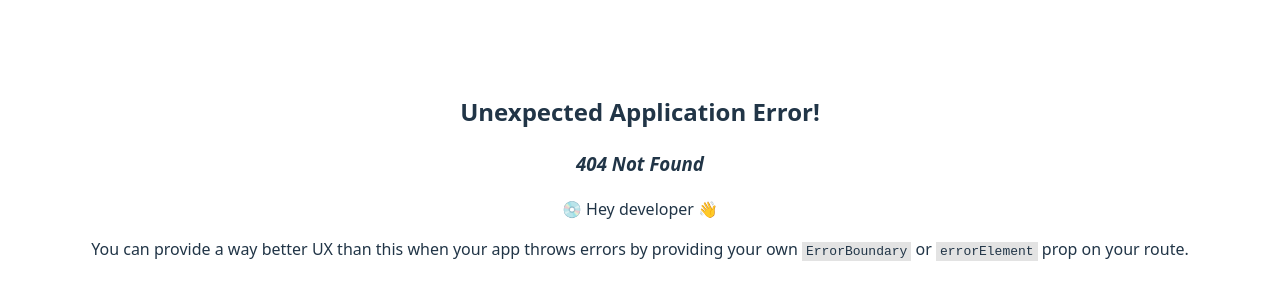
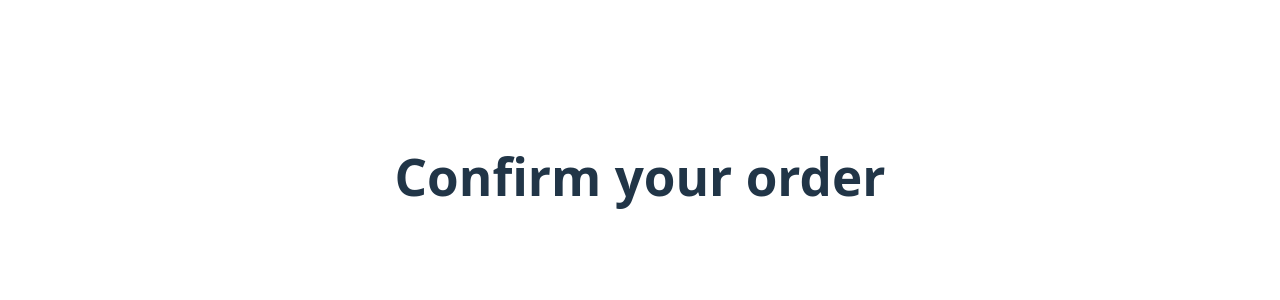
Before and after one commit to xzovy1/shopping-cart, a React (Vite) app: page /checkout in a window 1280 px wide. Before the commit this address had no page. Shown: the part 224-524 px from the top of the page. Built offline with nearby package versions, Linux system fonts and the light colour scheme.

Commit message:
build: add checkout page

```diff
--- a/src/CartBar.jsx
+++ b/src/CartBar.jsx
@@ -16,7 +16,7 @@ const Cartbar = ({cartItems}) => {
                                  </li>})
                         }
                     </ul>
-                    <button className={styles.checkoutButton}>Checkout</button>
+                    <Link to="/checkout"><button className={styles.checkoutButton}>Checkout</button></Link>
                   </>
                 }
             </div>
--- /dev/null
+++ b/src/Checkout.jsx
@@ -0,0 +1,9 @@
+const Checkout = () => {
+    return (
+        <>
+            <h1>Confirm your order</h1>
+        </>
+    )
+}
+
+export default Checkout;
--- a/src/routes.jsx
+++ b/src/routes.jsx
@@ -1,4 +1,5 @@
 import App from "./App";
+import Checkout from "./Checkout";
 import ShoppingPage from "./ShoppingPage";
 
 const routes = [
@@ -9,6 +10,10 @@ const routes = [
     {
         path: "shopping-page",
         element: <ShoppingPage />,
+    },
+    {
+        path: "checkout",
+        element: <Checkout />
     }
 ];
 export default routes;
```
